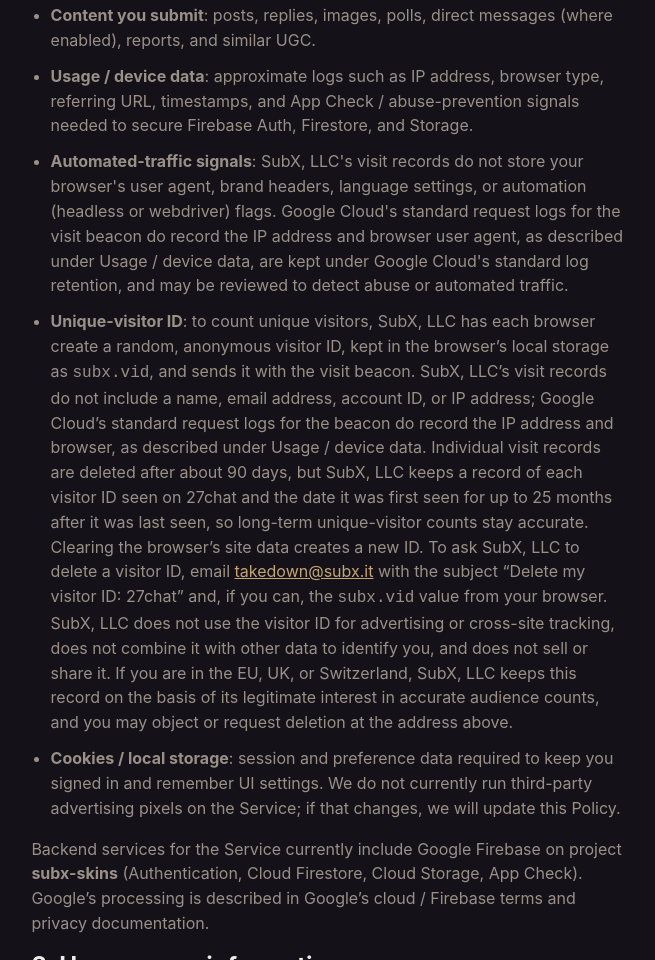
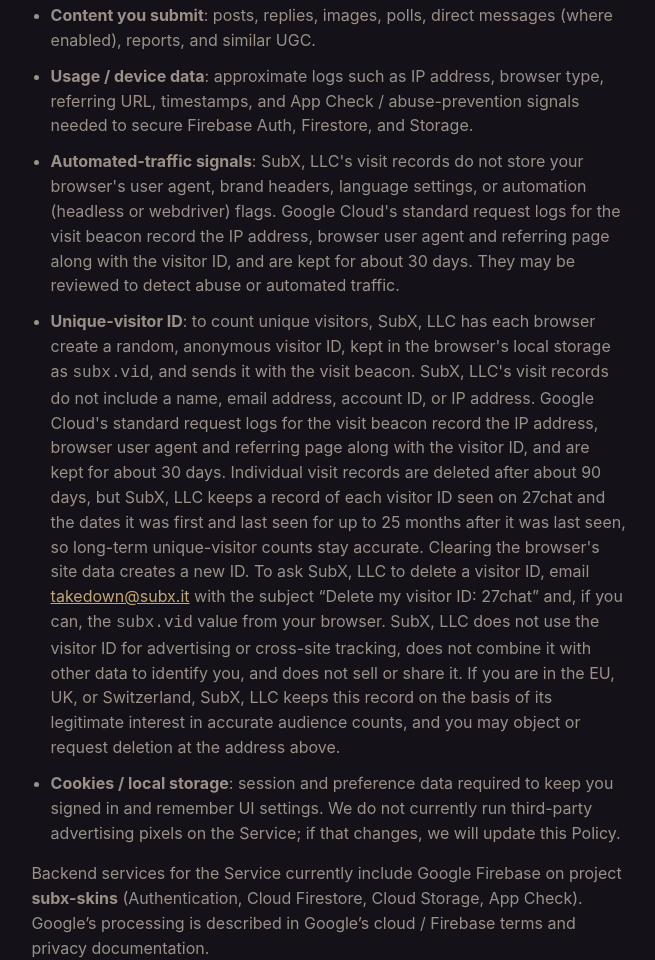
Before and after one commit to jebbdykstra99/27chat, a plain HTML site: page privacy.html in a window 1280 px wide. Shown: the part 940-1900 px from the top of the page, without its empty margins (311-966 px from the left). Drawn offline with Linux system fonts and the light colour scheme.

Commit message:
Privacy: CLO final wording (first and last seen, 30-day request logs, gpchat campaign tags)

```diff
--- a/privacy.html
+++ b/privacy.html
@@ -31,8 +31,8 @@
       <li><strong>Sign-in providers</strong>: if Google (or another provider) is enabled, we receive identifiers and profile fields the provider shares with us when you authorize sign-in.</li>
       <li><strong>Content you submit</strong>: posts, replies, images, polls, direct messages (where enabled), reports, and similar UGC.</li>
       <li><strong>Usage / device data</strong>: approximate logs such as IP address, browser type, referring URL, timestamps, and App Check / abuse-prevention signals needed to secure Firebase Auth, Firestore, and Storage.</li>
-      <li><strong>Automated-traffic signals</strong>: SubX, LLC's visit records do not store your browser's user agent, brand headers, language settings, or automation (headless or webdriver) flags. Google Cloud's standard request logs for the visit beacon do record the IP address and browser user agent, as described under Usage / device data, are kept under Google Cloud's standard log retention, and may be reviewed to detect abuse or automated traffic.</li>
-      <li><strong>Unique-visitor ID</strong>: to count unique visitors, SubX, LLC has each browser create a random, anonymous visitor ID, kept in the browser’s local storage as <code>subx.vid</code>, and sends it with the visit beacon. SubX, LLC’s visit records do not include a name, email address, account ID, or IP address; Google Cloud’s standard request logs for the beacon do record the IP address and browser, as described under Usage / device data. Individual visit records are deleted after about 90 days, but SubX, LLC keeps a record of each visitor ID seen on 27chat and the date it was first seen for up to 25 months after it was last seen, so long-term unique-visitor counts stay accurate. Clearing the browser’s site data creates a new ID. To ask SubX, LLC to delete a visitor ID, email <a data-takedown href="mailto:takedown@subx.it">takedown@subx.it</a> with the subject “Delete my visitor ID: 27chat” and, if you can, the <code>subx.vid</code> value from your browser. SubX, LLC does not use the visitor ID for advertising or cross-site tracking, does not combine it with other data to identify you, and does not sell or share it. If you are in the EU, UK, or Switzerland, SubX, LLC keeps this record on the basis of its legitimate interest in accurate audience counts, and you may object or request deletion at the address above.</li>
+      <li><strong>Automated-traffic signals</strong>: SubX, LLC's visit records do not store your browser's user agent, brand headers, language settings, or automation (headless or webdriver) flags. Google Cloud's standard request logs for the visit beacon record the IP address, browser user agent and referring page along with the visitor ID, and are kept for about 30 days. They may be reviewed to detect abuse or automated traffic.</li>
+      <li><strong>Unique-visitor ID</strong>: to count unique visitors, SubX, LLC has each browser create a random, anonymous visitor ID, kept in the browser's local storage as <code>subx.vid</code>, and sends it with the visit beacon. SubX, LLC's visit records do not include a name, email address, account ID, or IP address. Google Cloud's standard request logs for the visit beacon record the IP address, browser user agent and referring page along with the visitor ID, and are kept for about 30 days. Individual visit records are deleted after about 90 days, but SubX, LLC keeps a record of each visitor ID seen on 27chat and the dates it was first and last seen for up to 25 months after it was last seen, so long-term unique-visitor counts stay accurate. Clearing the browser's site data creates a new ID. To ask SubX, LLC to delete a visitor ID, email <a data-takedown href="mailto:takedown@subx.it">takedown@subx.it</a> with the subject “Delete my visitor ID: 27chat” and, if you can, the <code>subx.vid</code> value from your browser. SubX, LLC does not use the visitor ID for advertising or cross-site tracking, does not combine it with other data to identify you, and does not sell or share it. If you are in the EU, UK, or Switzerland, SubX, LLC keeps this record on the basis of its legitimate interest in accurate audience counts, and you may object or request deletion at the address above.</li>
       <li><strong>Cookies / local storage</strong>: session and preference data required to keep you signed in and remember UI settings. We do not currently run third-party advertising pixels on the Service; if that changes, we will update this Policy.</li>
     </ul>
     <p>Backend services for the Service currently include Google Firebase on project <strong>subx-skins</strong> (Authentication, Cloud Firestore, Cloud Storage, App Check). Google’s processing is described in Google’s cloud / Firebase terms and privacy documentation.</p>
```
